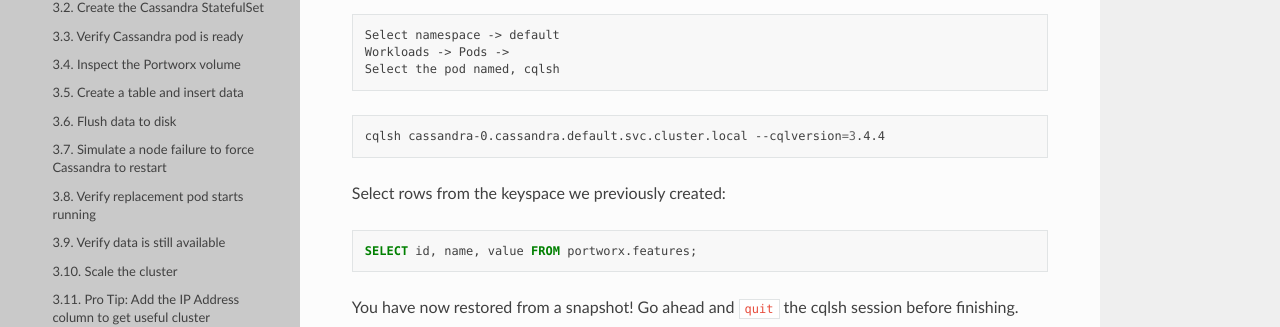
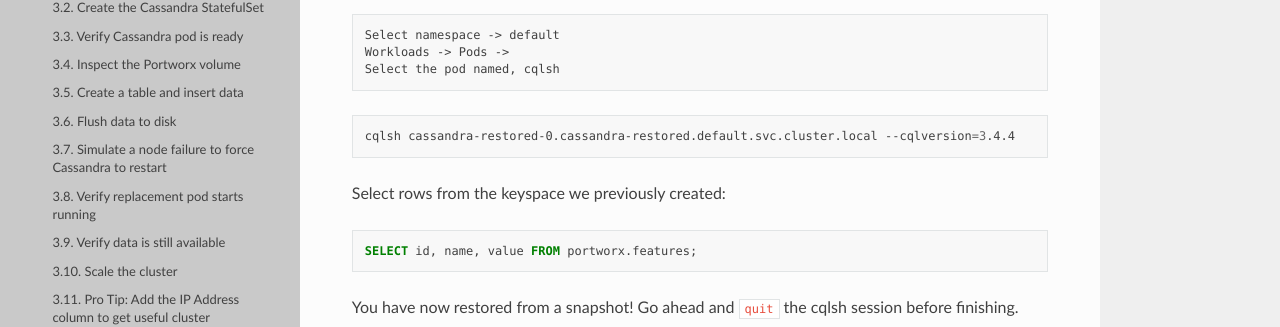
Before and after one commit to rhpds/pxe-rhdp-lab, a Sphinx documentation site: the page built from docs/source/gui-based-labs/apache-cassandra-gui.rst, in a window 1280 px wide and 900 px high, scrolled down 13648 px. Shown: the part 198-525 px from the top of the window. Built offline with Sphinx 7.4.7 and the Read the Docs theme 2.0.0, drawn with Linux system fonts in a browser that asks for light colours.

Commit message:
Fix some errors

```diff
--- a/docs/source/gui-based-labs/apache-cassandra-gui.rst
+++ b/docs/source/gui-based-labs/apache-cassandra-gui.rst
@@ -694,7 +694,7 @@
 
 .. code-block:: shell
 
-  cqlsh cassandra-0.cassandra.default.svc.cluster.local --cqlversion=3.4.4
+  cqlsh cassandra-restored-0.cassandra-restored.default.svc.cluster.local --cqlversion=3.4.4
 
 Select rows from the keyspace we previously created:
 
--- a/docs/source/gui-based-labs/shared-volumes-gui.rst
+++ b/docs/source/gui-based-labs/shared-volumes-gui.rst
@@ -176,7 +176,6 @@
             type: RuntimeDefault
         containers:
         - name: webapp3
-          securityContext:
           securityContext:
             allowPrivilegeEscalation: false
             seLinuxOptions:
```
